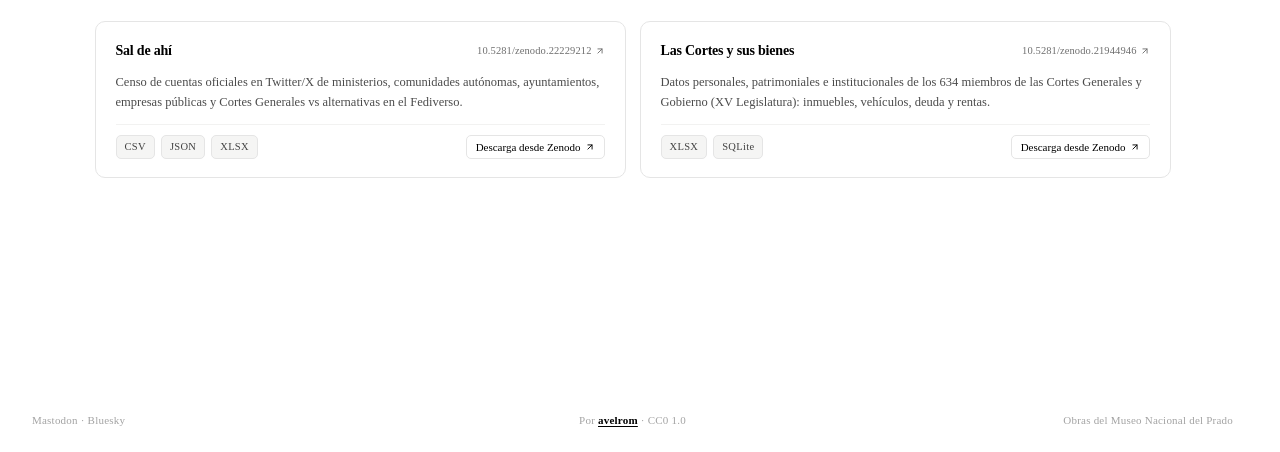
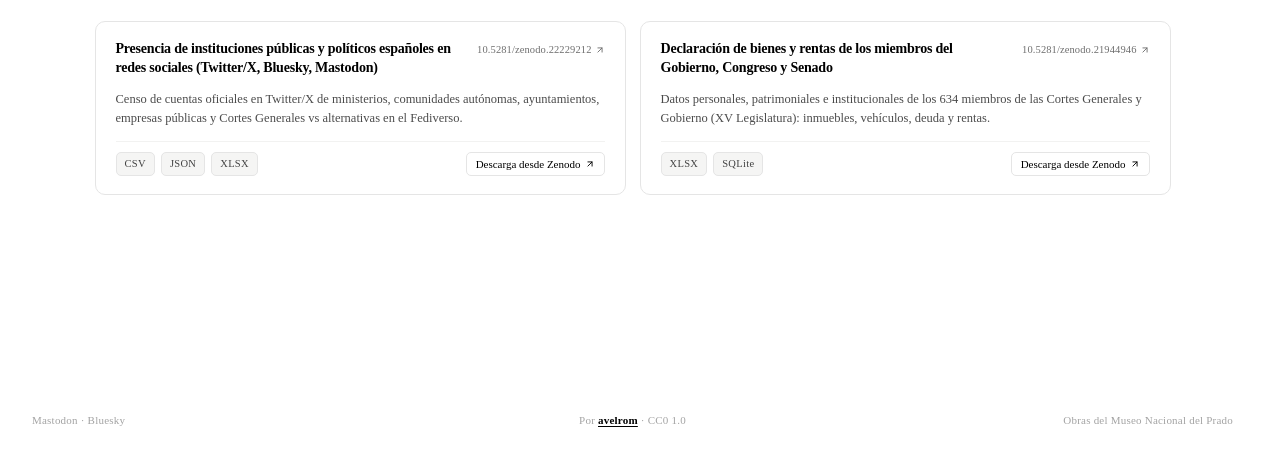
Before and after one commit to lopublico/index, an Astro site: page /datos in a window 1280 px wide. Shown: the part 348-800 px from the top of the page. Built offline with nearby package versions, Linux system fonts and the light colour scheme; Astro itself is replaced by a stand-in of ours.

Commit message:
web: los datasets de /datos usan el título del registro de Zenodo

```diff
--- a/src/pages/datos.astro
+++ b/src/pages/datos.astro
@@ -5,7 +5,7 @@ import SiteHeader from '../components/SiteHeader.astro';
 const datasets = [
   {
     id: 'sal-de-ahi',
-    proyecto: 'Sal de ahí',
+    titulo: 'Presencia de instituciones públicas y políticos españoles en redes sociales (Twitter/X, Bluesky, Mastodon)',
     descripcion:
       'Censo de cuentas oficiales en Twitter/X de ministerios, comunidades autónomas, ayuntamientos, empresas públicas y Cortes Generales vs alternativas en el Fediverso.',
     doi: '10.5281/zenodo.22229212',
@@ -15,7 +15,7 @@ const datasets = [
   },
   {
     id: 'parlamentarios',
-    proyecto: 'Las Cortes y sus bienes',
+    titulo: 'Declaración de bienes y rentas de los miembros del Gobierno, Congreso y Senado',
     descripcion:
       'Datos personales, patrimoniales e institucionales de los 634 miembros de las Cortes Generales y Gobierno (XV Legislatura): inmuebles, vehículos, deuda y rentas.',
     doi: '10.5281/zenodo.21944946',
@@ -45,7 +45,7 @@ const datasets = [
           {datasets.map((d) => (
             <article class="radix-card">
               <div class="radix-card-top">
-                <span class="radix-proyecto">{d.proyecto}</span>
+                <h2 class="radix-proyecto">{d.titulo}</h2>
                 {d.estado === 'proximo' ? (
                   <span class="radix-badge-proximo">En preparación</span>
                 ) : (
@@ -177,7 +177,7 @@ const datasets = [
 
   .radix-card-top {
     display: flex;
-    align-items: center;
+    align-items: flex-start;
     justify-content: space-between;
     gap: 12px;
   }
@@ -187,6 +187,8 @@ const datasets = [
     font-size: 14px;
     font-weight: 600;
     letter-spacing: -0.015em;
+    line-height: 1.35;
+    margin: 0;
     color: var(--fg, #000000);
   }
 
@@ -199,6 +201,8 @@ const datasets = [
     letter-spacing: 0.01em;
     color: var(--muted, #6f6f6f);
     text-decoration: none;
+    flex-shrink: 0;
+    margin-top: 2px;
     transition: color 120ms ease;
   }
 
```
